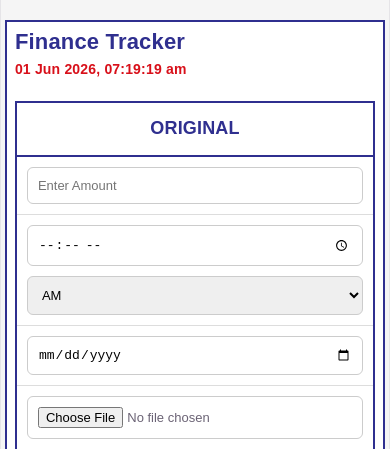
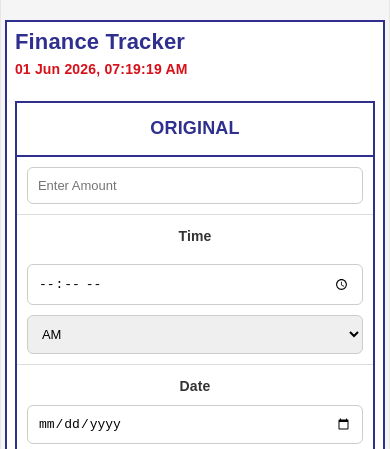
Before and after one commit to surendrakumar498/expenses_frontend, a React (Vite) app: page / in a window 390 px wide. Shown: the top 449 px of the page. Built offline with nearby package versions, Linux system fonts and the light colour scheme; no server answers.

Commit message:
add loader and frontend

```diff
--- a/package.json
+++ b/package.json
@@ -11,7 +11,8 @@
   },
   "dependencies": {
     "react": "^19.2.6",
-    "react-dom": "^19.2.6"
+    "react-dom": "^19.2.6",
+    "react-spinners": "^0.17.0"
   },
   "devDependencies": {
     "@eslint/js": "^10.0.1",
--- a/src/App.css
+++ b/src/App.css
@@ -204,6 +204,50 @@ table th{
   color: white;
 }
 
+.loader-overlay {
+  position: fixed;
+  top: 0;
+  left: 0;
+  width: 100%;
+  height: 100vh;
+  background: rgba(0, 0, 0, 0.35);
+  display: flex;
+  justify-content: center;
+  align-items: center;
+  z-index: 999999;
+}
+
+.loader-circle {
+  width: 110px;
+  height: 110px;
+  border-radius: 50%;
+  background: #ffffff;
+  display: flex;
+  justify-content: center;
+  align-items: center;
+
+  /* Floating Effect */
+  box-shadow:
+    0 12px 35px rgba(0, 0, 0, 0.45),
+    0 0 25px rgba(255, 255, 255, 0.8);
+
+  transform: translateY(-5px);
+}
+
+/* Date */
+.mobile-label {
+  display: none;
+}
+
+@media (max-width: 768px) {
+  .mobile-label {
+    display: block;
+    font-size: 14px;
+    font-weight: 600;
+    color: #333;
+    margin-bottom: 6px;
+  }
+}
 /* ================= ACTION BUTTONS ================= */
 
 .action-buttons{
@@ -528,6 +572,7 @@ table th{
   .btn-wrapper button{
     padding: 10px;
     font-size: 14px;
+    width: 100%;
   }
 
   .image-modal{
--- a/src/components/ExpenseDashboard.jsx
+++ b/src/components/ExpenseDashboard.jsx
@@ -1,8 +1,13 @@
 import "../App.css";
 import React, { useEffect, useState } from "react";
+import { TfiUppercase } from "react-icons/tfi";
+import { MoonLoader } from "react-spinners";
 
 const ExpenseDashboard = () => {
   const API_URL = `${import.meta.env.VITE_BACKEND_URL}/api/expenses`;
+
+  const [originalLoading, setOriginalLoading] = useState(false);
+  const [revisedLoading, setRevisedLoading] = useState(false);
 
   const [currentDateTime, setCurrentDateTime] = useState("");
 
@@ -58,55 +63,41 @@ const ExpenseDashboard = () => {
 
   // CLOUDINARY DOWNLOAD URL
   const getDownloadUrl = (url) => {
-  return url.replace(
-    "/upload/",
-    "/upload/fl_attachment/"
-  );
+    return url.replace("/upload/", "/upload/fl_attachment/");
   };
 
   // ORIGINAL SUBMIT
 
   const handleOriginalSubmit = async () => {
-
     // VALIDATION
-
-  if (
-    !originalAmount ||
-    !originalTime ||
-    !originalDate ||
-    !originalFile
-  ) {
+    if (!originalAmount || !originalTime || !originalDate || !originalFile) {
       alert("Please fill all Original fields");
       return;
     }
 
     try {
+      // Loader Start
+      setOriginalLoading(true);
 
       const formData = new FormData();
 
       formData.append("type", "original");
       formData.append("amount", originalAmount);
-    formData.append(
-      "time",
-      `${originalTime} ${originalAmPm}`
-    );
+      formData.append("time", `${originalTime} ${originalAmPm}`);
       formData.append("date", originalDate);
       formData.append("file", originalFile);
 
-    const response = await fetch(
-      `${API_URL}/create`,
-      {
+      const response = await fetch(`${API_URL}/create`, {
         method: "POST",
         body: formData,
-      }
-    );
+      });
 
       const data = await response.json();
 
       if (data.success) {
+        await getExpenses();
 
-      getExpenses();
-
+        // Reset Form
         setOriginalAmount("");
         setOriginalTime("");
         setOriginalAmPm("AM");
@@ -115,56 +106,46 @@ const handleOriginalSubmit = async () => {
 
         alert("Original Expense Added");
       }
-
     } catch (error) {
       console.log(error);
+    } finally {
+      // Loader Stop
+      setOriginalLoading(false);
     }
   };
-
 
   // REVISED SUBMIT
 
   const handleRevisedSubmit = async () => {
-
     // VALIDATION
-
-  if (
-    !revisedAmount ||
-    !revisedTime ||
-    !revisedDate ||
-    !revisedFile
-  ) {
+    if (!revisedAmount || !revisedTime || !revisedDate || !revisedFile) {
       alert("Please fill all Revised fields");
       return;
     }
 
     try {
+      // Loader Start
+      setRevisedLoading(true);
 
       const formData = new FormData();
 
       formData.append("type", "revised");
       formData.append("amount", revisedAmount);
-    formData.append(
-      "time",
-      `${revisedTime} ${revisedAmPm}`
-    );
+      formData.append("time", `${revisedTime} ${revisedAmPm}`);
       formData.append("date", revisedDate);
       formData.append("file", revisedFile);
 
-    const response = await fetch(
-      `${API_URL}/create`,
-      {
+      const response = await fetch(`${API_URL}/create`, {
         method: "POST",
         body: formData,
-      }
-    );
+      });
 
       const data = await response.json();
 
       if (data.success) {
+        await getExpenses();
 
-      getExpenses();
-
+        // Reset Form
         setRevisedAmount("");
         setRevisedTime("");
         setRevisedAmPm("AM");
@@ -173,9 +154,10 @@ const handleRevisedSubmit = async () => {
 
         alert("Revised Expense Added");
       }
-
     } catch (error) {
       console.log(error);
+    } finally {
+      setRevisedLoading(false);
     }
   };
   // DELETE EXPENSE
@@ -210,9 +192,13 @@ const handleRevisedSubmit = async () => {
         minute: "2-digit",
         second: "2-digit",
         hour12: true,
+        time: "TfiUppercase",
       };
 
-      const formattedDateTime = now.toLocaleString("en-IN", options);
+      const formattedDateTime = now
+        .toLocaleString("en-IN", options)
+        .replace("am", "AM")
+        .replace("pm", "PM");
       setCurrentDateTime(formattedDateTime);
     };
 
@@ -224,6 +210,13 @@ const handleRevisedSubmit = async () => {
 
   return (
     <div className="memo-container">
+      {(originalLoading || revisedLoading) && (
+        <div className="loader-overlay">
+          <div className="loader-circle">
+            <MoonLoader size={55} color="#4a3aff" speedMultiplier={1} />
+          </div>
+        </div>
+      )}
       <div className="top-header">
         <span className="memo-title">Finance Tracker</span>
 
@@ -254,13 +247,14 @@ const handleRevisedSubmit = async () => {
             </div>
 
             <div className="table-cell time-wrapper">
+              <label className="mobile-label">Time</label>
+
               <input
                 type="time"
                 className="time-input"
                 value={originalTime}
                 onChange={(e) => setOriginalTime(e.target.value)}
               />
-
               <select
                 className="am-pm-select"
                 value={originalAmPm}
@@ -272,6 +266,8 @@ const handleRevisedSubmit = async () => {
             </div>
 
             <div className="table-cell">
+              <label className="mobile-label">Date</label>
+
               <input
                 type="date"
                 value={originalDate}
@@ -290,7 +286,9 @@ const handleRevisedSubmit = async () => {
           </div>
 
           <div className="btn-wrapper">
-            <button onClick={handleOriginalSubmit}>Submit</button>
+            <button onClick={handleOriginalSubmit} disabled={originalLoading}>
+              Submit
+            </button>
           </div>
 
           <div className="data-table-wrapper">
@@ -323,9 +321,7 @@ const handleRevisedSubmit = async () => {
                             <button
                               className="preview-btn"
                               onClick={() => {
-                                setPreviewImage(
-  `${item.file}`
-);
+                                setPreviewImage(`${item.file}`);
                                 setShowModal(true);
                               }}
                             >
@@ -420,7 +416,9 @@ const handleRevisedSubmit = async () => {
           </div>
 
           <div className="btn-wrapper">
-            <button onClick={handleRevisedSubmit}>Submit</button>
+            <button onClick={handleRevisedSubmit} disabled={revisedLoading}>
+              Submit
+            </button>
           </div>
 
           <div className="data-table-wrapper">
```
Also changed, not shown: 1 other file (tests, documents, lock files or other folders). Lines whose indentation alone changed are shown as unchanged.
